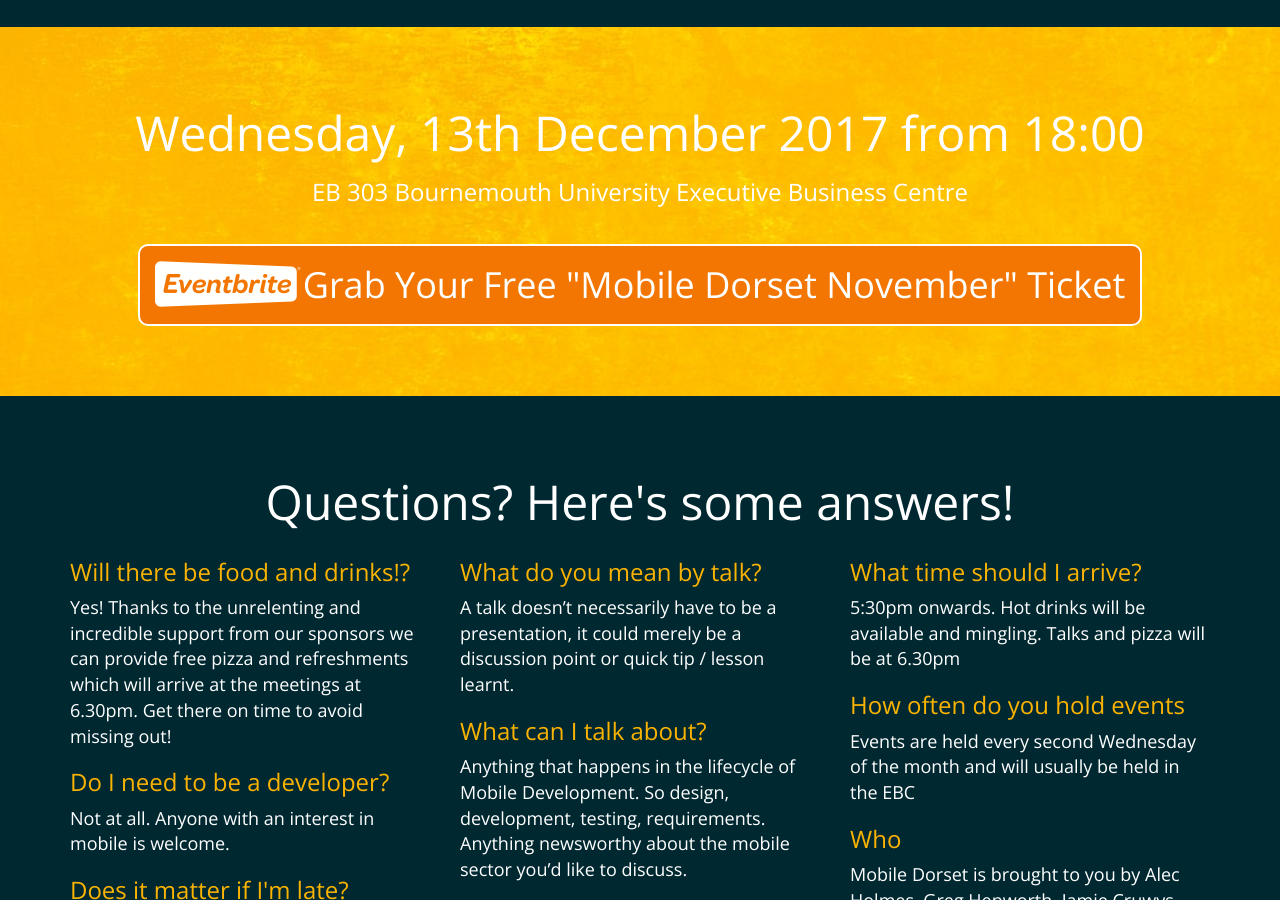
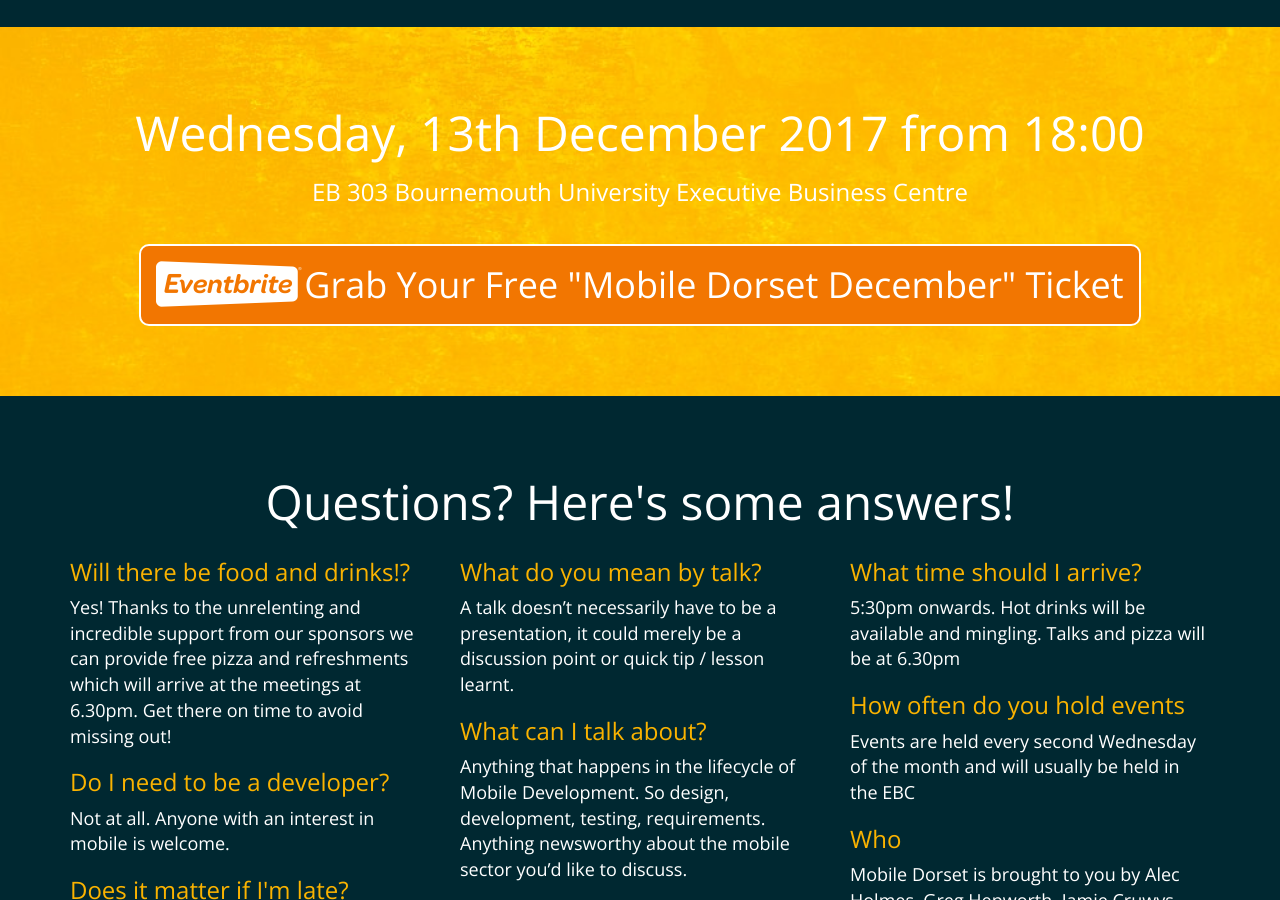
Before and after one commit to MobileDorset/mobiledorset.github.io, a Jekyll site: the page built from index.html, in a window 1280 px wide and 900 px high, scrolled down 1131 px. Built offline with Jekyll 4.4.1, drawn with Linux system fonts in a browser that asks for light colours.

Commit message:
Update events.yml
Update #2 for December event.  Natch.

```diff
--- a/_data/events.yml
+++ b/_data/events.yml
@@ -1,4 +1,4 @@
-- name: Mobile Dorset November
+- name: Mobile Dorset December
   datetime: Wednesday, 13th December 2017 from 18:00
   url: https://mobile-dorset-dec.eventbrite.co.uk/
   location: EB 303 Bournemouth University Executive Business Centre
```
